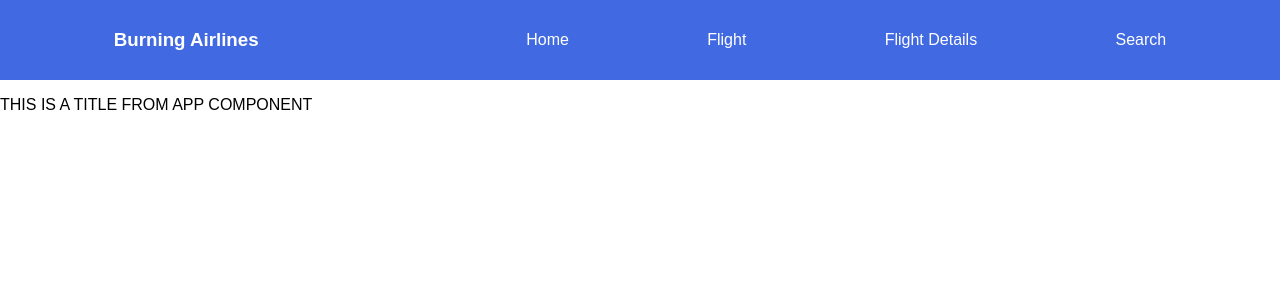
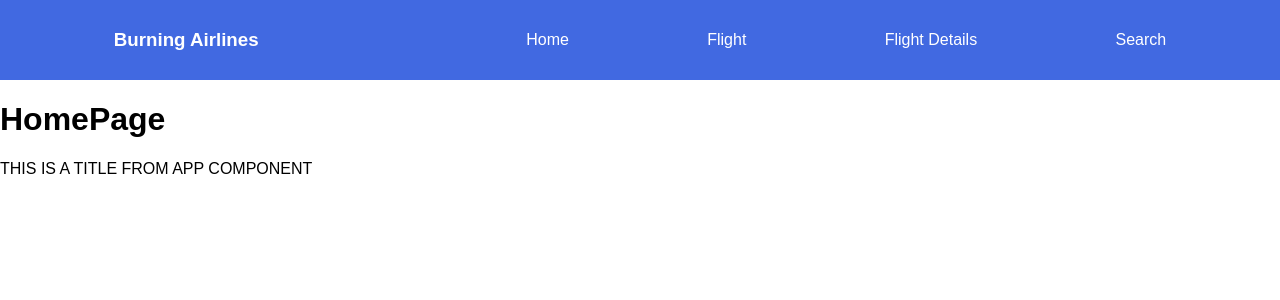
Before and after one commit to gabrielcon6/project-2-airlines, a React (Create React App) app in the folder burning_airlines_app/: page / in a window 1280 px wide. Shown: the top 300 px of the page. Built offline with nearby package versions, Linux system fonts and the light colour scheme.

Commit message:
creating new routers

```diff
--- a/burning_airlines_app/src/components/App.js
+++ b/burning_airlines_app/src/components/App.js
@@ -5,13 +5,20 @@
 import Flights from "../pages/Flights";
 import FlightDetails from "../pages/FlightDetails";
 import SearchFlight from "../pages/SearchFlight";
+import { BrowserRouter as Router, Switch, Route } from "react-router-dom";
 
 function App() {
   return (
-    <div className="App">
-      <Nav />
-      <p>THIS IS A TITLE FROM APP COMPONENT</p>
-    </div>
+    <Router>
+      <div className="App">
+        <Nav />
+        <Switch>
+          <Route path="/" component={HomePage} />
+          <Route path="/flights" component={Flights} />
+        </Switch>
+        <p>THIS IS A TITLE FROM APP COMPONENT</p>
+      </div>
+    </Router>
   );
 }
 
```
